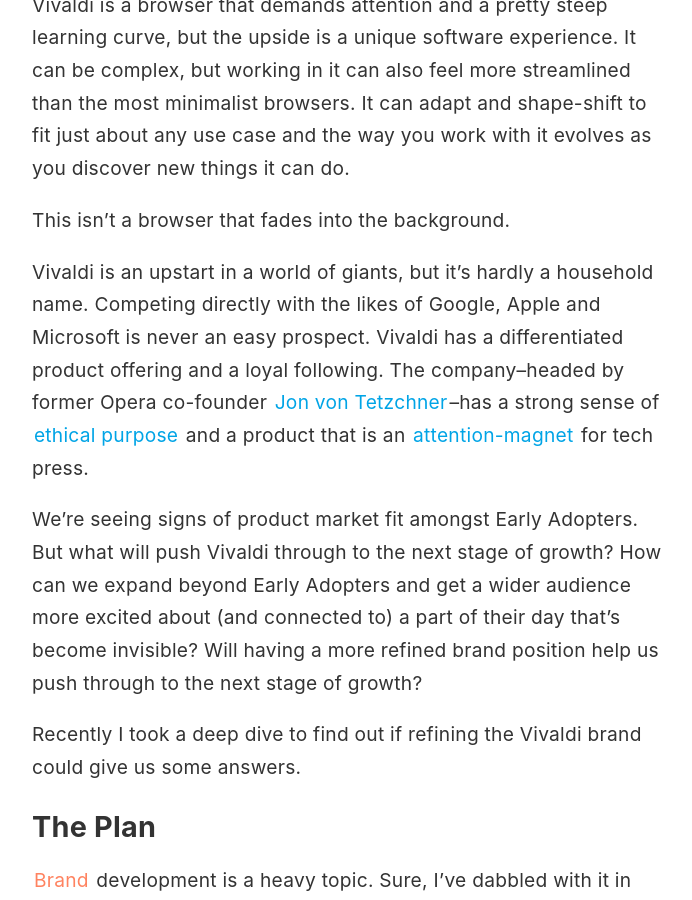
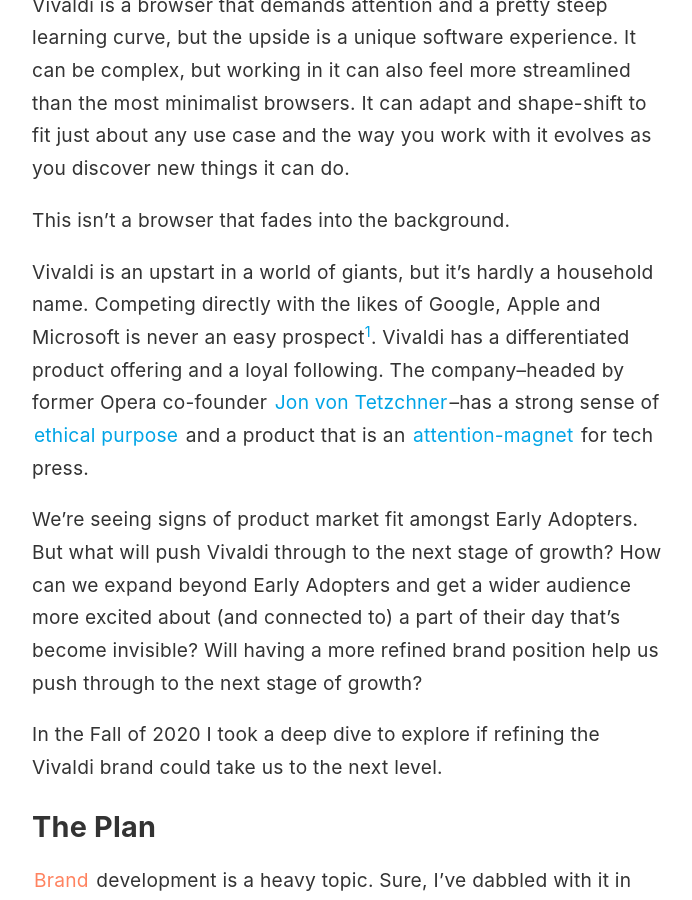
Before and after one commit to jonmccull/digital-garden, a Jekyll site: the page built from _notes/branding-a-browser.md, in a window 1280 px wide and 900 px high, scrolled down 1245 px. Shown: the whole window, without its empty margins (293-985 px from the left). Built offline with Jekyll 4.4.1, drawn with Linux system fonts in a browser that asks for light colours; some of the changed text lies outside the part shown.

Commit message:
Update, Brand Article

```diff
--- a/_notes/branding-a-browser.md
+++ b/_notes/branding-a-browser.md
@@ -19,11 +19,11 @@
 
 This isn't a browser that fades into the background.
 
-Vivaldi is an upstart in a world of giants, but it's hardly a household name. Competing directly with the likes of Google, Apple and Microsoft is never an easy prospect. Vivaldi has a differentiated product offering and a loyal following. The company–headed by former Opera co-founder [Jon von Tetzchner](https://twitter.com/jonsvt)–has a strong sense of [ethical purpose](https://whereby.com/blog/stories/the-challenges-facing-ethical-tech-companies) and a product that is an [attention-magnet](https://vivaldi.com/press-coverage/) for tech press.
+Vivaldi is an upstart in a world of giants, but it's hardly a household name. Competing directly with the likes of Google, Apple and Microsoft is never an easy prospect<input type="checkbox" id="cb1" /><label for="cb1"><sup></sup></label><span><span class="footnote-inner">Competition has kicked up another notch since this article was originally written. More challengers claiming footholds in the market have cropped up, such as [Brave](https://brave.com/) or [The Browser Company](https://thebrowser.company)</span></span>. Vivaldi has a differentiated product offering and a loyal following. The company–headed by former Opera co-founder [Jon von Tetzchner](https://twitter.com/jonsvt)–has a strong sense of [ethical purpose](https://whereby.com/blog/stories/the-challenges-facing-ethical-tech-companies) and a product that is an [attention-magnet](https://vivaldi.com/press-coverage/) for tech press.
 
 We're seeing signs of product market fit amongst Early Adopters. But what will push Vivaldi through to the next stage of growth? How can we expand beyond Early Adopters and get a wider audience more excited about (and connected to) a part of their day that’s become invisible? Will having a more refined brand position help us push through to the next stage of growth?
 
-Recently I took a deep dive to find out if refining the Vivaldi brand could give us some answers.
+In the Fall of 2020 I took a deep dive to explore if refining the Vivaldi brand could take us to the next level.
 
 ## The Plan
 
@@ -50,7 +50,7 @@
 
 ## Insights
 
-Vivaldi is a very verbal company and doesn't have a lot on paper in terms of company vision or mission statement. Sure, we have an [about page](https://vivaldi.com/company/) on our website which I wrote a few years back, but there is little in terms of concrete guidelines or documentation.
+Vivaldi is a very verbal company and doesn't have a lot on paper in terms of company vision or mission statement. Sure, we have an [about page](https://vivaldi.com/company/) on our website which I'd written a few years previously, but there is little in terms of concrete guidelines or documentation in the company's overarching strategy.
 
 This is, in a lot of ways, by design.
 
```
